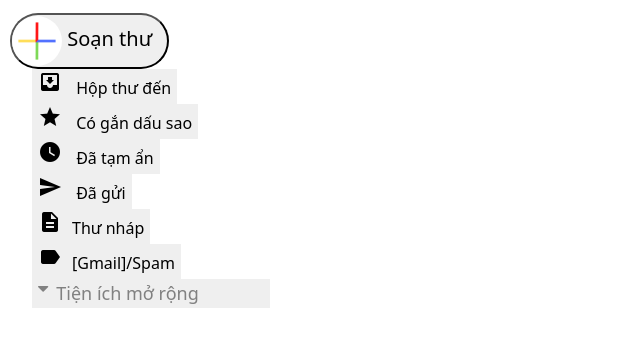
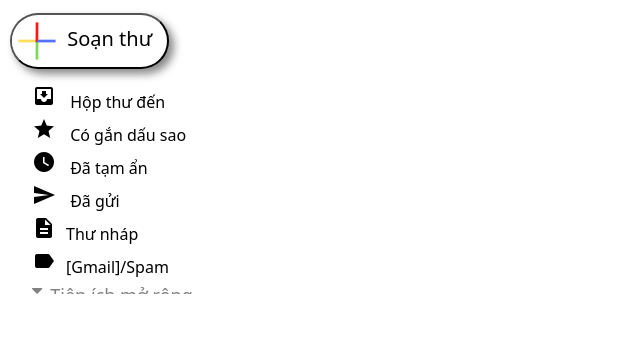
Before and after one commit to TQuyet/PROJECT_GMAIL_NHOM6, a PHP site: page / in a window 1280 px wide. Shown: the part 70-417 px from the top of the page, without its empty margins (0-640 px from the left). Run offline with PHP 8.4, Linux system fonts and the light colour scheme; some libraries are stand-ins or nearby versions.

Commit message:
sua lai sidebar

```diff
--- a/assets/style.css
+++ b/assets/style.css
@@ -29,36 +29,36 @@
   color: rgb(124, 124, 124);
 }
 
-#header .h-search{
+#header .h-search {
   display: flex;
   margin-top: 10px;
   margin-left: 100px;
 }
 
-#header .h-search span{
+#header .h-search span {
   margin-top: 7px;
   margin-right: 3px;
 }
 
-#header .h-search .search-btn{
+#header .h-search .search-btn {
   padding-bottom: 39px;
   background-color: rgb(230, 230, 230);
   border-color: rgb(102, 102, 102);
-  border-top-left-radius:9px;
-  border-bottom-left-radius:9px;
-  border-right:none ;
+  border-top-left-radius: 9px;
+  border-bottom-left-radius: 9px;
+  border-right: none;
 }
 
-#header .h-search .tune-btn{
+#header .h-search .tune-btn {
   padding-bottom: 39px;
   background-color: rgb(230, 230, 230);
   border-color: rgb(102, 102, 102);
-  border-top-right-radius:9px;
-  border-bottom-right-radius:9px;
-  border-left:none ;
+  border-top-right-radius: 9px;
+  border-bottom-right-radius: 9px;
+  border-left: none;
 }
 
-#header .h-search form{
+#header .h-search form {
   border: 1px;
   height: 35px;
   margin: 0;
@@ -67,7 +67,7 @@
   margin-right: 10px;
 }
 
-#header .h-search input{
+#header .h-search input {
   width: 500px;
   height: fit-content;
   padding: 8px;
@@ -88,7 +88,6 @@
   margin-top: 13px;
   color: rgb(112, 112, 112);
 }
-
 
 #Sidebar {
   height: 100%;
@@ -113,9 +112,12 @@
   padding-right: 8px;
 }
 .menusidebar {
-  height: 230px;
+  height: 210px;
 }
 .material-icons {
   margin-right: 10px;
   margin-bottom: 9px;
 }
+a {
+  text-decoration: none;
+}
--- a/index.html
+++ b/index.html
@@ -51,102 +51,168 @@
 
     <div id="Sidebar">
         <div class="sidebar-right">
-            <div class="sidebar-righttop">
-                <button
-                    style="border-radius: 50px; font-size: 20px;margin-left: 10px;padding-right: 15px;padding-left: 0px; "><img
-                        style="border-radius: 50%;width: 50px;position: static;" src="assets/img/soanthu.png" alt="">
-                    Soạn thư</button>
-                <ul style="list-style-type: none" class="menusidebar">
+            <div class="sidebar-righttop" >
+                <button style="  box-shadow: 5px 5px 8px #888888; background-color: white; margin-bottom: 15px ;border-radius: 50px; font-size: 20px;margin-left: 10px;padding-right: 15px;padding-left: 0px; "><img style="border-radius: 50%;width: 50px;position: static;" src="assets/img/soanthu.png" alt=""> Soạn thư</button>
+                <ul style="list-style-type: none;overflow-y: scroll; overflow-x: hidden" class="menusidebar" >
 
-                    <li> <button style="border:none;  "><span class="material-icons">
+                    <li>
+                         <a href="#" style="color: black;  "><span class="material-icons">
                                 move_to_inbox
-                            </span>
-                            Hộp thư đến
-                        </button>
+                            </span> Hộp thư đến
+
+                        </a>
 
 
 
                     </li>
                     <li>
-                        <button style="border:none; "><span class="material-icons">
+                        <a href="#" style="color: black; "><span class="material-icons">
                                 star
                             </span>
-                            Có gắn dấu sao</button>
+                            Có gắn dấu sao</a>
                     </li>
                     <li>
-                        <button style="border:none; "><span class="material-icons">
+                        <a href="#" style="color: black;  "><span class="material-icons">
                                 watch_later
                             </span>
-                            Đã tạm ẩn</button>
+                            Đã tạm ẩn</a>
                     </li>
                     <li>
-                        <button style="border:none; "><span class="material-icons">
+                        <a href="#" style="color: black;  "><span class="material-icons">
                                 send
                             </span>
-                            Đã gửi</button>
+                            Đã gửi</a>
                     </li>
                     <li>
-                        <button style="border:none; "><span class="material-icons">
+                        <a href="#" style="color: black;  "><span class="material-icons">
                                 description
                             </span>Thư nháp
-                        </button>
+                        </a>
                     </li>
                     <li>
-                        <button style="border:none; "><span class="material-icons">
+                        <a href="#" style="color: black; "><span class="material-icons">
                                 label
-                            </span>[Gmail]/Spam</button>
+                            </span>[Gmail]/Spam</a>
                     </li>
-                    <li><button class="dropdown-btn">Tiện ích mở rộng
+
+                        <a class="dropdown-btn" href="#">Tiện ích mở rộng
                         <i class="fa fa-caret-down"></i>
-                        </button>
                         <div class="dropdown-container">
-                            <button style="border:none;"> <span class="material-icons">
-                                    label_important
-                                </span> Quan trọng
-                            </button>
-                            <button style="border:none;">
+                            <ul style="list-style-type: none;">
+                                <li>
+                                     <a href=" #" style="color: black; margin-left: 0px;">
                                         <span class="material-icons">
                                             sms
                                         </span>
                                         Trò chuyện
-                            </button>
-                            <button style="border:none;"><span class="material-icons">
+                                    </a>
+
+                                </li>
+                                <li>
+                                    <a href="#" style="color: black;"><span class="material-icons">
                                             schedule_send
                                         </span>
                                         Đã lên lịch
-                            </button>
-                            <button style="border:none;"><span class="material-icons">
+                                    </a>
+
+                                </li>
+                                <li>
+                                    <a href="#" style="color: black;"><span class="material-icons">
                                             markunread
                                         </span>Tất cả thư
-                            </button>
-                            <button style="border:none;"><span class="material-icons">
+                                    </a>
+
+                                </li>
+                                <li>
+                                    <a href="#" style="color: black;"><span class="material-icons">
                                             new_releases
                                         </span>Thư rác
-                            </button>
-                            <button style="border:none;"><span class="material-icons">
+                                    </a>
+
+                                </li>
+                                <li>
+                                     <a href="#" style="color: black;"><span class="material-icons">
                                             delete
                                         </span> Thùng rác
-                            </button>
-                            <button class="dropdown-btn">
+                                    </a>
+
+                                </li>
+
+                    </a>
+               </ul>
+               <li>
+                   <a class="dropdown-btn" href="#">
                 <i class="fa fa-caret-down"></i><span class="material-icons">
                     label
                 </span> Danh mục
-                            </button>
                 <div class="dropdown-container">
-                                <button style="border:none;"><span class="material-icons">
+                    <ul style="list-style-type: none">
+                        <li>
+                            <a href="#" style="color: black;"><span class="material-icons">
                                     people
-                                    </span>mạng xã hội
-                                </button>
-                                <button style="border:none;"><span class="material-icons">
+                                </span>Mạng xã hội
+                            </a>
+
+                        </li>
+                        <li>
+                             <a href="#" style="color: black;"><span class="material-icons">
                                     error
-                                    </span>mạng xã hội
-                                </button>
+                                </span>Nội dung cập nhật
+                            </a>
+
+                        </li>
+                        <li>
+                            <a href="#" style="color: black;"><span class="material-icons">
+                                    question_answer
+                                </span>Diễn đàn
+                            </a>
+
+                        </li>
+                        <li>
+                             <a href="#" style="color: black;"><span class="material-icons">
+                                    local_offer
+                                </span>Quảng cáo
+                            </a>
+
+                        </li>
+                    </ul>
+
+            </a>
+
+               </li>
+               <li>
+                <a href="#" style="color: black;">
+                    <span class="material-icons">
+                        settings
+                    </span>
+                    Quản lý nhãn
+                </a>
+
+               </li>
+               <li>
+                <a href="#" style="color: black;">
+                    <span class="material-icons">
+                        add
+                    </span>
+                    Tạo nhãn mới
+                </a>
+
+               </li>
 
 
 
-                            </div>
-                    </li>
-                </ul>
+
+
+
+
+
+
+
+
+
+
+
+
 
 
 
```
Lines whose indentation alone changed are shown as unchanged.
